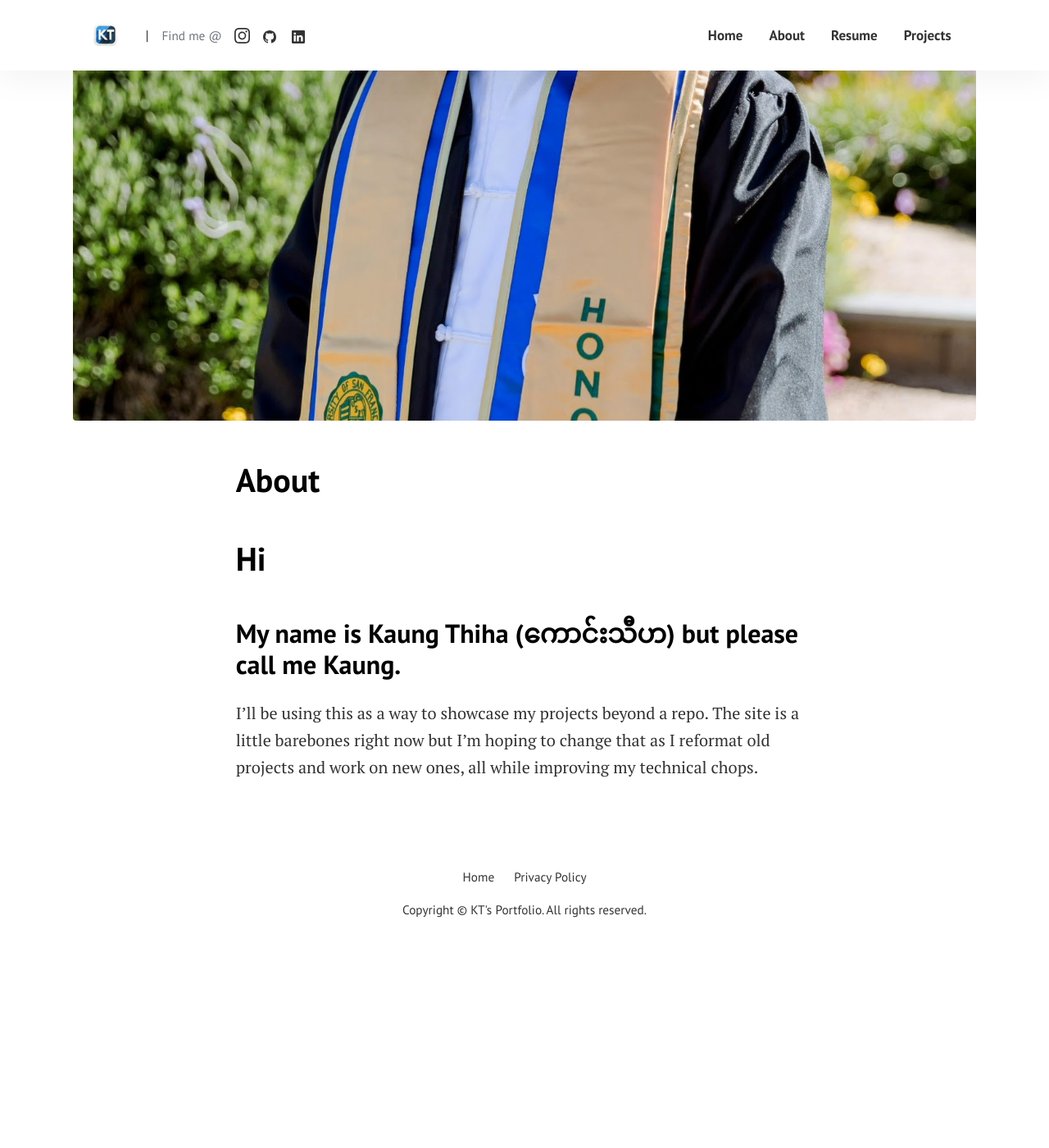
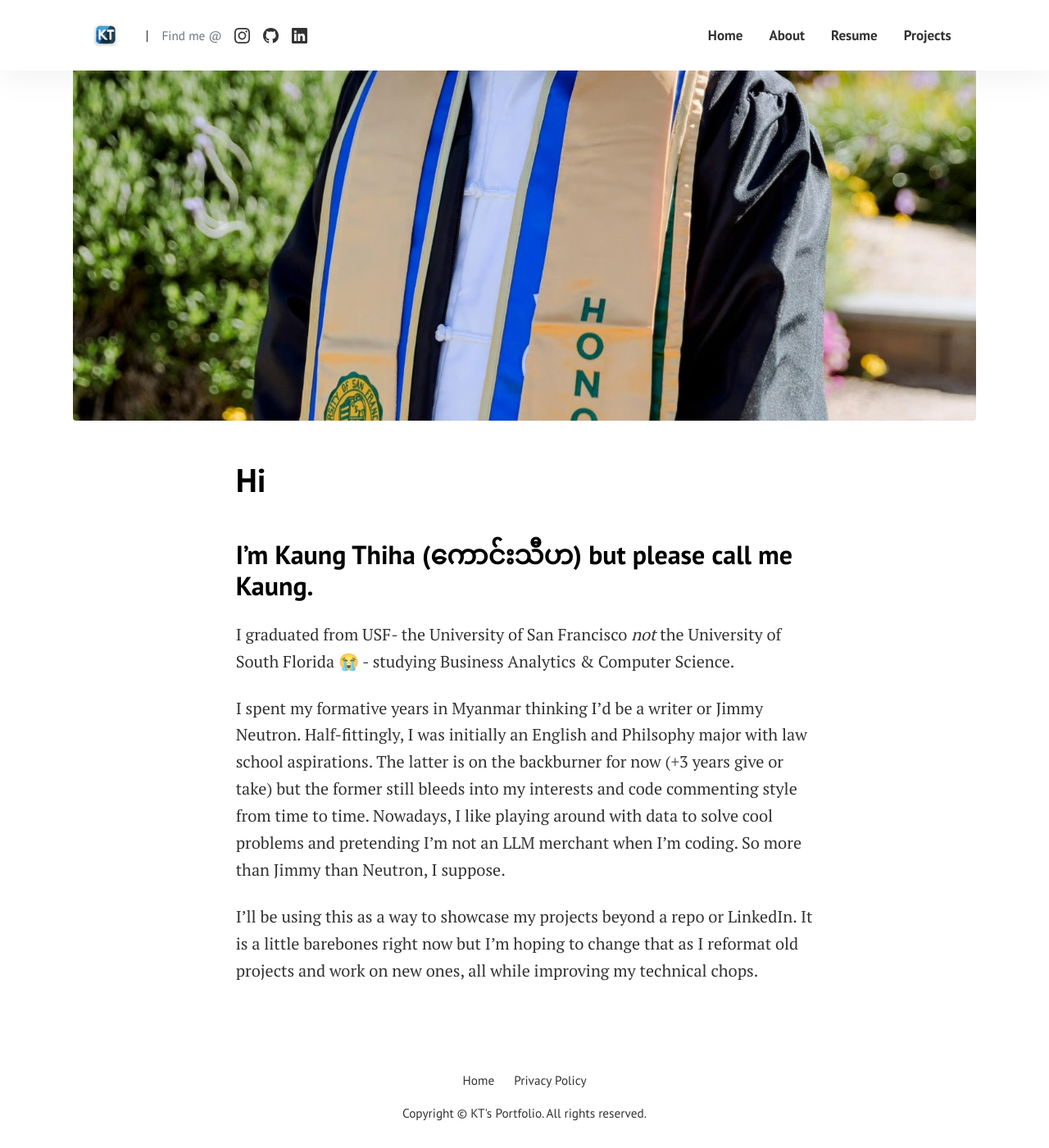
Before and after one commit to kaungthiha/kaungthiha.github.io, a Jekyll site: the page built from pages/about.md, in a window 1280 px wide and 1400 px high, scrolled down 705 px. Shown: the whole window at 82% size. Built offline with Jekyll 4.4.1, drawn with Linux system fonts in a browser that asks for light colours; before the commit the page ends 1857 px from its top, so only the background shows below that.

Commit message:
About text update

```diff
--- a/_layouts/default.html
+++ b/_layouts/default.html
@@ -58,13 +58,13 @@ gtag('config', '{{site.ganalytics}}');
             </a>
 
             <a class="d-inline-block social-icon" target="_blank" href="https://github.com/kaungthiha">
-              <svg xmlns="http://www.w3.org/2000/svg" width="16" height="16" fill="currentColor" class="bi bi-github" viewBox="0 0 16 16">
+              <svg xmlns="http://www.w3.org/2000/svg" width="19" height="19" fill="currentColor" class="bi bi-github" viewBox="0 0 16 16">
               <path d="M8 0C3.58 0 0 3.58 0 8c0 3.54 2.29 6.53 5.47 7.59.4.07.55-.17.55-.38 0-.19-.01-.82-.01-1.49-2.01.37-2.53-.49-2.69-.94-.09-.23-.48-.94-.82-1.13-.28-.15-.68-.52-.01-.53.63-.01 1.08.58 1.23.82.72 1.21 1.87.87 2.33.66.07-.52.28-.87.51-1.07-1.78-.2-3.64-.89-3.64-3.95 0-.87.31-1.59.82-2.15-.08-.2-.36-1.02.08-2.12 0 0 .67-.21 2.2.82.64-.18 1.32-.27 2-.27s1.36.09 2 .27c1.53-1.04 2.2-.82 2.2-.82.44 1.1.16 1.92.08 2.12.51.56.82 1.27.82 2.15 0 3.07-1.87 3.75-3.65 3.95.29.25.54.73.54 1.48 0 1.07-.01 1.93-.01 2.2 0 .21.15.46.55.38A8.01 8.01 0 0 0 16 8c0-4.42-3.58-8-8-8"/>
               </svg>
             </a>
 
             <a class="d-inline-block social-icon" target="_blank" href="https://www.linkedin.com/in/kaungthiha/">
-              <svg xmlns="http://www.w3.org/2000/svg" width="16" height="16" fill="currentColor" class="bi bi-linkedin" viewBox="0 0 16 16">
+              <svg xmlns="http://www.w3.org/2000/svg" width="19" height="19" fill="currentColor" class="bi bi-linkedin" viewBox="0 0 16 16">
               <path d="M0 1.146C0 .513.526 0 1.175 0h13.65C15.474 0 16 .513 16 1.146v13.708c0 .633-.526 1.146-1.175 1.146H1.175C.526 16 0 15.487 0 14.854zm4.943 12.248V6.169H2.542v7.225zm-1.2-8.212c.837 0 1.358-.554 1.358-1.248-.015-.709-.52-1.248-1.342-1.248S2.4 3.226 2.4 3.934c0 .694.521 1.248 1.327 1.248zm4.908 8.212V9.359c0-.216.016-.432.08-.586.173-.431.568-.878 1.232-.878.869 0 1.216.662 1.216 1.634v3.865h2.401V9.25c0-2.22-1.184-3.252-2.764-3.252-1.274 0-1.845.7-2.165 1.193v.025h-.016l.016-.025V6.169h-2.4c.03.678 0 7.225 0 7.225z"/>
               </svg>
             </svg>
--- a/pages/about.md
+++ b/pages/about.md
@@ -1,12 +1,16 @@
 ---
 layout: page
-title: About
+title: Hi
 permalink: "/about/"
 image: assets/images/about.jpg
 ---
 
-# Hi
 
-## My name is Kaung Thiha (ကောင်းသီဟ) but please call me Kaung.
+## I'm Kaung Thiha (ကောင်းသီဟ) but please call me Kaung.
 
-I'll be using this as a way to showcase my projects beyond a repo. The site is a little barebones right now but I'm hoping to change that as I reformat old projects and work on new ones, all while improving my technical chops.
+I graduated from USF- the University of San Francisco _not_ the University of South Florida 😭 - studying Business Analytics & Computer Science.
+
+I spent my formative years in Myanmar thinking I'd be a writer or Jimmy Neutron. Half-fittingly, I was initially an English and Philsophy major with law school aspirations. The latter is on the backburner for now (+3 years give or take) but the former still bleeds into my interests and code commenting style from time to time.
+Nowadays, I like playing around with data to solve cool problems and pretending I'm not an LLM merchant when I'm coding. So more than Jimmy than Neutron, I suppose.
+
+I'll be using this as a way to showcase my projects beyond a repo or LinkedIn. It is a little barebones right now but I'm hoping to change that as I reformat old projects and work on new ones, all while improving my technical chops.
```
